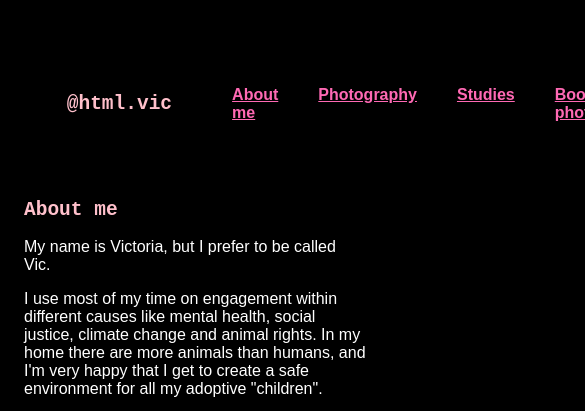
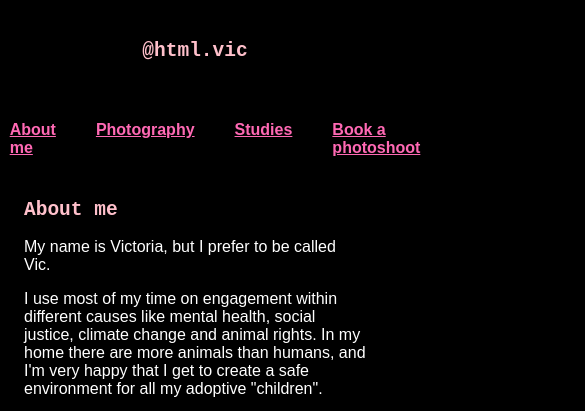
Before and after one commit to hhungrysloth/Work-Requirement-2-vicfjoh, a plain HTML site: page index.html in a window 390 px wide. Shown: the top 411 px of the page, 585 px wide, since content can reach past the window. Drawn offline with Linux system fonts and the light colour scheme.

Commit message:
Update styles.css on navbar

```diff
--- a/styles.css
+++ b/styles.css
@@ -1,10 +1,17 @@
 .navbar {
   display: flex;
+  flex-direction: row;
   align-items: center;
   justify-content: center;
   height: 20%;
   width: 75%;
   margin: auto;
+}
+
+@media (max-width: 600px) {
+  .navbar {
+    flex-direction: column;
+  }
 }
 
 .navbar ul {
```
